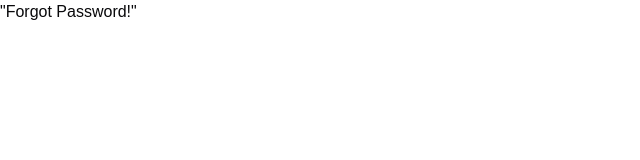
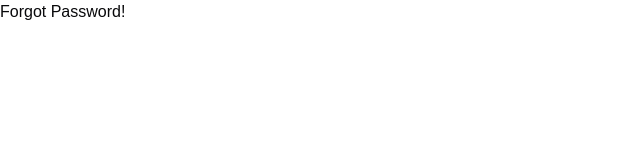
Before and after one commit to medelman17/chat.ahnj.net, a Next.js app: page /forgot-password in a window 1280 px wide. Shown: the top 160 px of the page, without its empty margins (0-640 px from the left). Built offline with nearby package versions, Linux system fonts and the light colour scheme.

Commit message:
remove quotes from dummy text

```diff
--- a/app/(auth-pages)/forgot-password/page.tsx
+++ b/app/(auth-pages)/forgot-password/page.tsx
@@ -1,3 +1,3 @@
 export default async function ForgotPassword() {
-  return <div>"Forgot Password!"</div>;
+  return <div>Forgot Password!</div>;
 }
--- a/app/(auth-pages)/sign-in/page.tsx
+++ b/app/(auth-pages)/sign-in/page.tsx
@@ -1,3 +1,3 @@
 export default async function Login() {
-  return <div>"Login!"</div>;
+  return <div>Login!</div>;
 }
--- a/app/(auth-pages)/sign-up/page.tsx
+++ b/app/(auth-pages)/sign-up/page.tsx
@@ -1,3 +1,3 @@
 export default async function SignUp() {
-  return <div>"Sign Up!"</div>;
+  return <div>Sign Up!</div>;
 }
```
